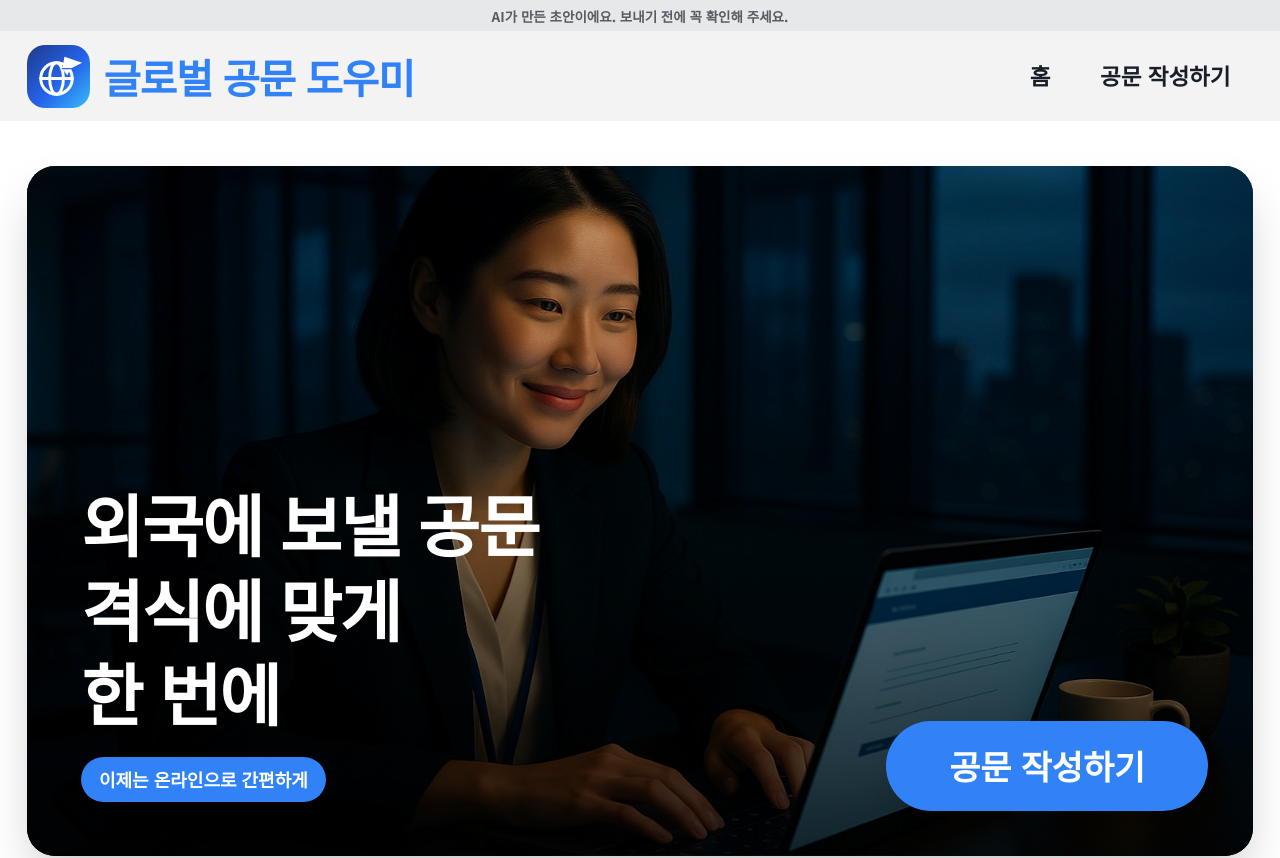
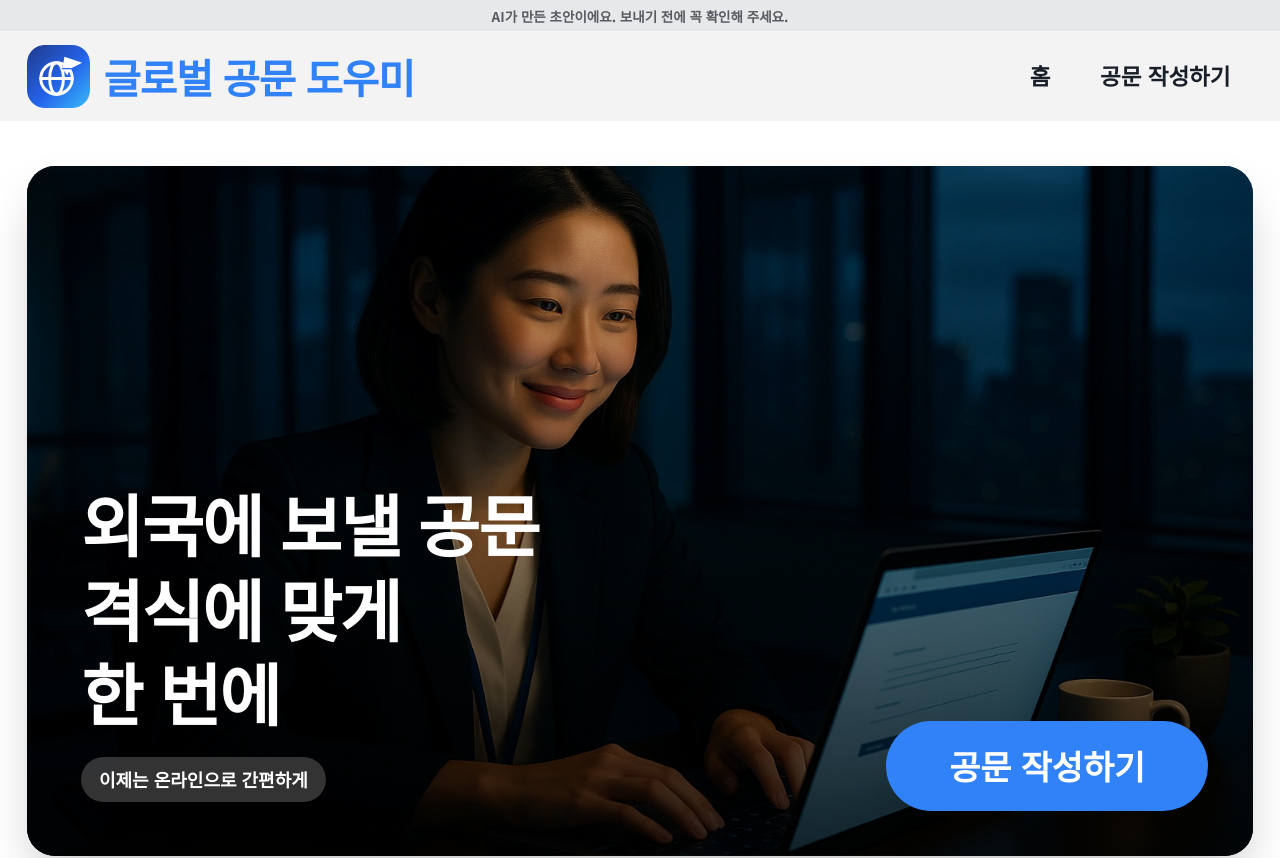
Before and after one commit to kimminseo-pixel/global-letter-helper, a Next.js app: page / in a window 1280 px wide. Shown: the top 858 px of the page. Built offline with nearby package versions, Linux system fonts and the light colour scheme.

Commit message:
시작 화면 '이제는 온라인으로 간편하게' 라벨 색을 '손으로 쓰던 공문'과 같게 변경

```diff
--- a/app/page.tsx
+++ b/app/page.tsx
@@ -58,7 +58,7 @@ export default function Home() {
               <span className="hero-label-before absolute left-0 top-0 rounded-full bg-white/20 px-4 py-2 text-base font-extrabold text-white backdrop-blur">
                 손으로 쓰던 공문
               </span>
-              <span className="hero-after hero-label-after absolute left-0 top-0 whitespace-nowrap rounded-full bg-accent px-4 py-2 text-base font-extrabold text-accent-foreground">
+              <span className="hero-after hero-label-after absolute left-0 top-0 whitespace-nowrap rounded-full bg-white/20 px-4 py-2 text-base font-extrabold text-white backdrop-blur">
                 이제는 온라인으로 간편하게
               </span>
             </div>
```
